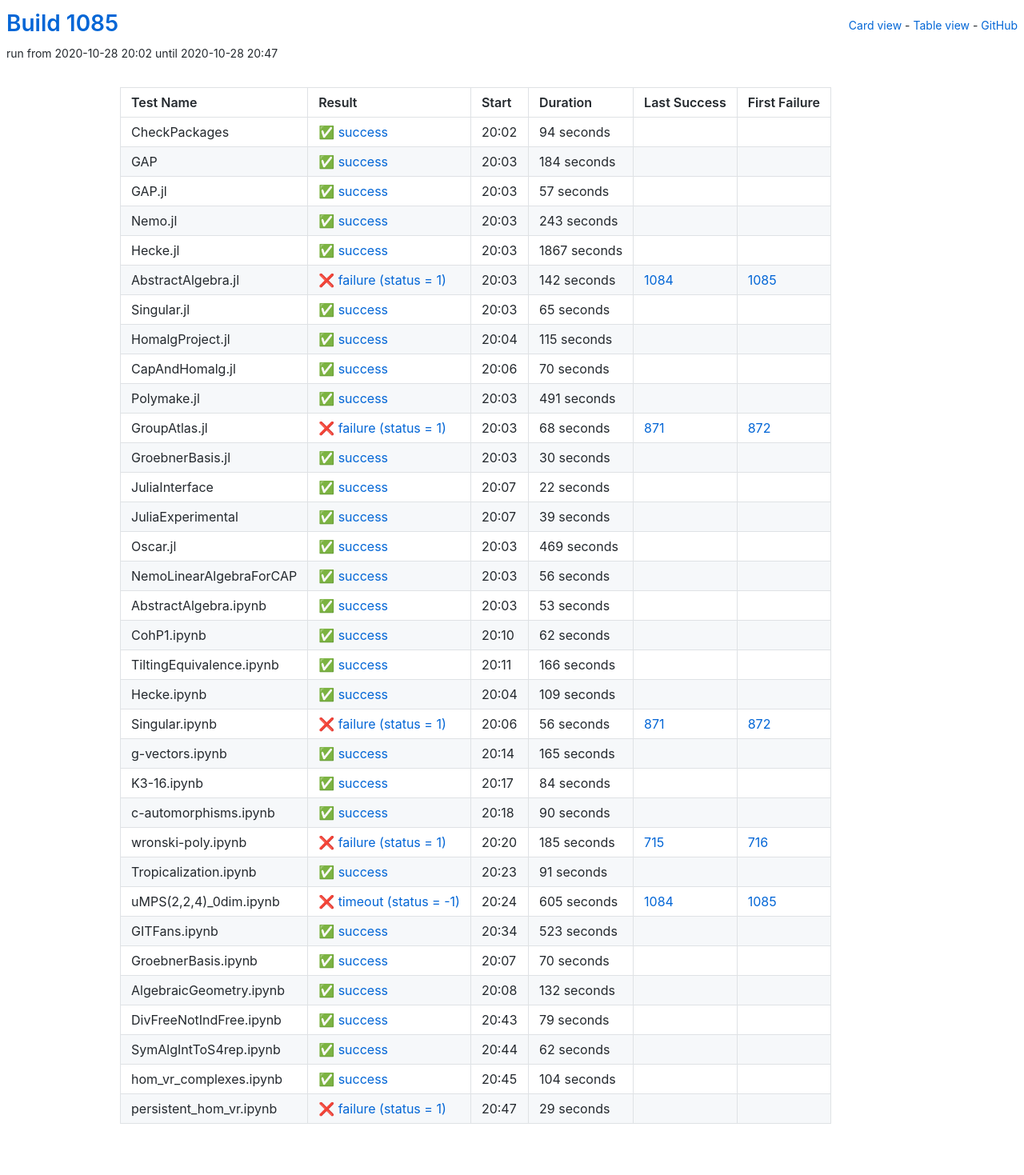
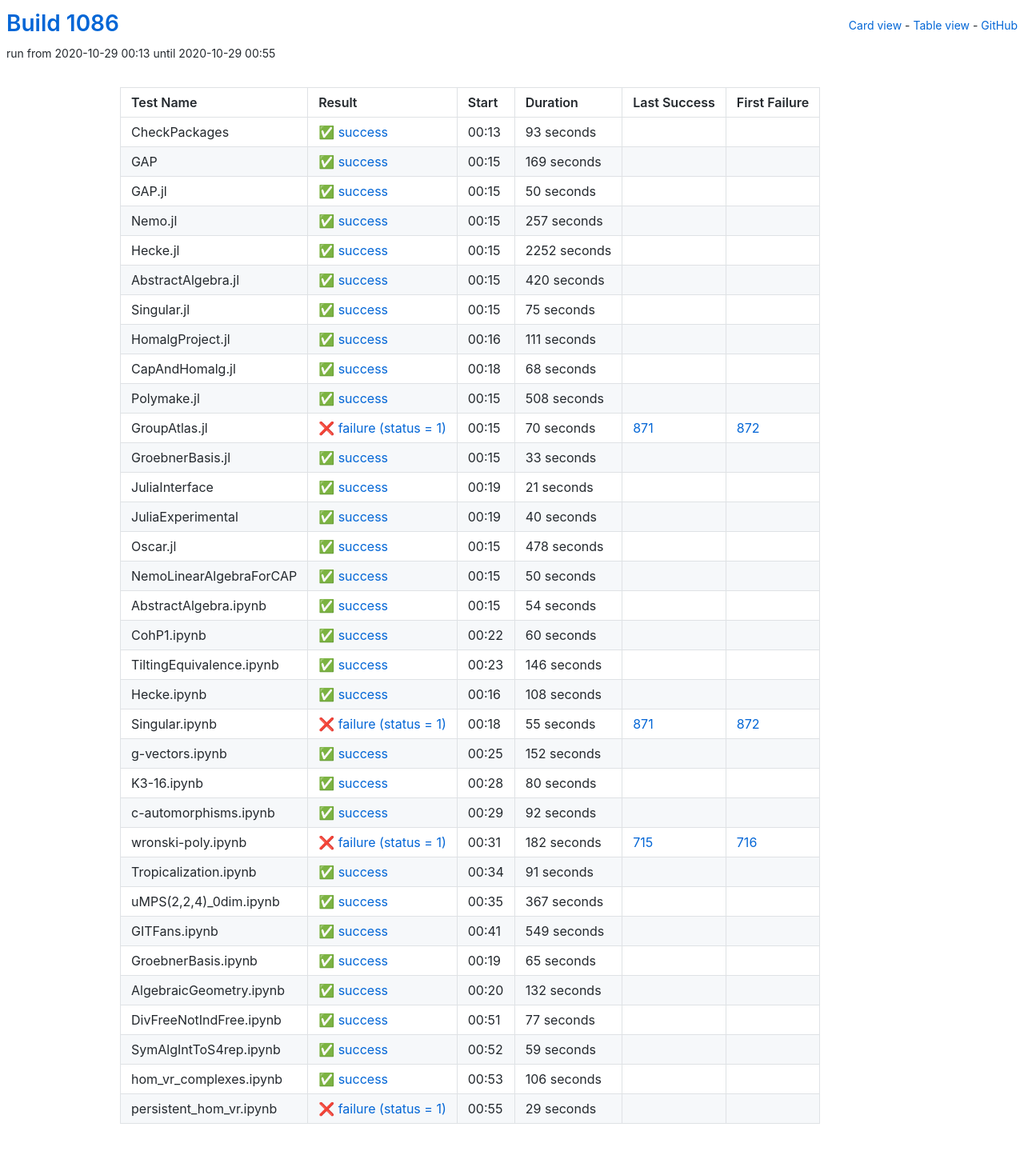
Before and after one commit to oscar-system/oscar-ci-status-stable, a Jekyll site: the page built from table.html, in a window 1280 px wide. Shown: the whole page at 80% size. Built offline with Jekyll 4.4.1, drawn with Linux system fonts in a browser that asks for light colours.

Commit message:
Build #1086

```diff
--- a/_data/ci.yml
+++ b/_data/ci.yml
@@ -1,6 +1,6 @@
 ---
-build: 1085
-build_url: https://oscarci.mathematik.uni-kl.de/job/oscar-stable/1085/
+build: 1086
+build_url: https://oscarci.mathematik.uni-kl.de/job/oscar-stable/1086/
 job: oscar-stable
 organization: oscar-system
 repo: oscar-ci-status-stable
@@ -8,308 +8,308 @@ repourl: https://github.com/oscar-system/oscar-ci-status-stable
 tests:
 - name: CheckPackages
   id: checkpackages
-  log: https://oscarci.mathematik.uni-kl.de/job/oscar-stable/1085/artifact/logs/build-1085/CheckPackages.log
-  start: 2020-10-28 20:02
+  log: https://oscarci.mathematik.uni-kl.de/job/oscar-stable/1086/artifact/logs/build-1086/CheckPackages.log
+  start: 2020-10-29 00:13
   success: true
   exitcode: 0
   status: success
-  duration: 94
+  duration: 93
   last_success: false
   last_success_url:
   first_failure: false
   first_failure_url:
 - name: GAP
   id: gap
-  log: https://oscarci.mathematik.uni-kl.de/job/oscar-stable/1085/artifact/logs/build-1085/GAP.log
-  start: 2020-10-28 20:03
+  log: https://oscarci.mathematik.uni-kl.de/job/oscar-stable/1086/artifact/logs/build-1086/GAP.log
+  start: 2020-10-29 00:15
   success: true
   exitcode: 0
   status: success
-  duration: 184
+  duration: 169
   last_success: false
   last_success_url:
   first_failure: false
   first_failure_url:
 - name: GAP.jl
   id: gap-jl
-  log: https://oscarci.mathematik.uni-kl.de/job/oscar-stable/1085/artifact/logs/build-1085/GAP.jl.log
-  start: 2020-10-28 20:03
+  log: https://oscarci.mathematik.uni-kl.de/job/oscar-stable/1086/artifact/logs/build-1086/GAP.jl.log
+  start: 2020-10-29 00:15
   success: true
   exitcode: 0
   status: success
-  duration: 57
+  duration: 50
   last_success: false
   last_success_url:
   first_failure: false
   first_failure_url:
 - name: Nemo.jl
   id: nemo-jl
-  log: https://oscarci.mathematik.uni-kl.de/job/oscar-stable/1085/artifact/logs/build-1085/Nemo.jl.log
-  start: 2020-10-28 20:03
+  log: https://oscarci.mathematik.uni-kl.de/job/oscar-stable/1086/artifact/logs/build-1086/Nemo.jl.log
+  start: 2020-10-29 00:15
   success: true
   exitcode: 0
   status: success
-  duration: 243
+  duration: 257
   last_success: false
   last_success_url:
   first_failure: false
   first_failure_url:
 - name: Hecke.jl
   id: hecke-jl
-  log: https://oscarci.mathematik.uni-kl.de/job/oscar-stable/1085/artifact/logs/build-1085/Hecke.jl.log
-  start: 2020-10-28 20:03
+  log: https://oscarci.mathematik.uni-kl.de/job/oscar-stable/1086/artifact/logs/build-1086/Hecke.jl.log
+  start: 2020-10-29 00:15
   success: true
   exitcode: 0
   status: success
-  duration: 1867
+  duration: 2252
   last_success: false
   last_success_url:
   first_failure: false
   first_failure_url:
 - name: AbstractAlgebra.jl
   id: abstractalgebra-jl
-  log: https://oscarci.mathematik.uni-kl.de/job/oscar-stable/1085/artifact/logs/build-1085/AbstractAlgebra.jl.log
-  start: 2020-10-28 20:03
-  success: false
-  exitcode: 1
-  status: failure
-  duration: 142
-  last_success: 1084
-  last_success_url: https://oscarci.mathematik.uni-kl.de/job/oscar-stable/1084/
-  first_failure: 1085
-  first_failure_url: https://oscarci.mathematik.uni-kl.de/job/oscar-stable/1085/
-- name: Singular.jl
-  id: singular-jl
-  log: https://oscarci.mathematik.uni-kl.de/job/oscar-stable/1085/artifact/logs/build-1085/Singular.jl.log
-  start: 2020-10-28 20:03
+  log: https://oscarci.mathematik.uni-kl.de/job/oscar-stable/1086/artifact/logs/build-1086/AbstractAlgebra.jl.log
+  start: 2020-10-29 00:15
   success: true
   exitcode: 0
   status: success
-  duration: 65
+  duration: 420
+  last_success: false
+  last_success_url:
+  first_failure: false
+  first_failure_url:
+- name: Singular.jl
+  id: singular-jl
+  log: https://oscarci.mathematik.uni-kl.de/job/oscar-stable/1086/artifact/logs/build-1086/Singular.jl.log
+  start: 2020-10-29 00:15
+  success: true
+  exitcode: 0
+  status: success
+  duration: 75
   last_success: false
   last_success_url:
   first_failure: false
   first_failure_url:
 - name: HomalgProject.jl
   id: homalgproject-jl
-  log: https://oscarci.mathematik.uni-kl.de/job/oscar-stable/1085/artifact/logs/build-1085/HomalgProject.jl.log
-  start: 2020-10-28 20:04
+  log: https://oscarci.mathematik.uni-kl.de/job/oscar-stable/1086/artifact/logs/build-1086/HomalgProject.jl.log
+  start: 2020-10-29 00:16
   success: true
   exitcode: 0
   status: success
-  duration: 115
+  duration: 111
   last_success: false
   last_success_url:
   first_failure: false
   first_failure_url:
 - name: CapAndHomalg.jl
   id: capandhomalg-jl
-  log: https://oscarci.mathematik.uni-kl.de/job/oscar-stable/1085/artifact/logs/build-1085/CapAndHomalg.jl.log
-  start: 2020-10-28 20:06
+  log: https://oscarci.mathematik.uni-kl.de/job/oscar-stable/1086/artifact/logs/build-1086/CapAndHomalg.jl.log
+  start: 2020-10-29 00:18
   success: true
   exitcode: 0
   status: success
-  duration: 70
+  duration: 68
   last_success: false
   last_success_url:
   first_failure: false
   first_failure_url:
 - name: Polymake.jl
   id: polymake-jl
-  log: https://oscarci.mathematik.uni-kl.de/job/oscar-stable/1085/artifact/logs/build-1085/Polymake.jl.log
-  start: 2020-10-28 20:03
+  log: https://oscarci.mathematik.uni-kl.de/job/oscar-stable/1086/artifact/logs/build-1086/Polymake.jl.log
+  start: 2020-10-29 00:15
   success: true
   exitcode: 0
   status: success
-  duration: 491
+  duration: 508
   last_success: false
   last_success_url:
   first_failure: false
   first_failure_url:
 - name: GroupAtlas.jl
   id: groupatlas-jl
-  log: https://oscarci.mathematik.uni-kl.de/job/oscar-stable/1085/artifact/logs/build-1085/GroupAtlas.jl.log
-  start: 2020-10-28 20:03
+  log: https://oscarci.mathematik.uni-kl.de/job/oscar-stable/1086/artifact/logs/build-1086/GroupAtlas.jl.log
+  start: 2020-10-29 00:15
   success: false
   exitcode: 1
   status: failure
-  duration: 68
+  duration: 70
   last_success: 871
   last_success_url: https://oscarci.mathematik.uni-kl.de/job/oscar-stable/871/
   first_failure: 872
   first_failure_url: https://oscarci.mathematik.uni-kl.de/job/oscar-stable/872/
 - name: GroebnerBasis.jl
   id: groebnerbasis-jl
-  log: https://oscarci.mathematik.uni-kl.de/job/oscar-stable/1085/artifact/logs/build-1085/GroebnerBasis.jl.log
-  start: 2020-10-28 20:03
+  log: https://oscarci.mathematik.uni-kl.de/job/oscar-stable/1086/artifact/logs/build-1086/GroebnerBasis.jl.log
+  start: 2020-10-29 00:15
   success: true
   exitcode: 0
   status: success
-  duration: 30
+  duration: 33
   last_success: false
   last_success_url:
   first_failure: false
   first_failure_url:
 - name: JuliaInterface
   id: juliainterface
-  log: https://oscarci.mathematik.uni-kl.de/job/oscar-stable/1085/artifact/logs/build-1085/JuliaInterface.log
-  start: 2020-10-28 20:07
+  log: https://oscarci.mathematik.uni-kl.de/job/oscar-stable/1086/artifact/logs/build-1086/JuliaInterface.log
+  start: 2020-10-29 00:19
   success: true
   exitcode: 0
   status: success
-  duration: 22
+  duration: 21
   last_success: false
   last_success_url:
   first_failure: false
   first_failure_url:
 - name: JuliaExperimental
   id: juliaexperimental
-  log: https://oscarci.mathematik.uni-kl.de/job/oscar-stable/1085/artifact/logs/build-1085/JuliaExperimental.log
-  start: 2020-10-28 20:07
+  log: https://oscarci.mathematik.uni-kl.de/job/oscar-stable/1086/artifact/logs/build-1086/JuliaExperimental.log
+  start: 2020-10-29 00:19
   success: true
   exitcode: 0
   status: success
-  duration: 39
+  duration: 40
   last_success: false
   last_success_url:
   first_failure: false
   first_failure_url:
 - name: Oscar.jl
   id: oscar-jl
-  log: https://oscarci.mathematik.uni-kl.de/job/oscar-stable/1085/artifact/logs/build-1085/Oscar.jl.log
-  start: 2020-10-28 20:03
+  log: https://oscarci.mathematik.uni-kl.de/job/oscar-stable/1086/artifact/logs/build-1086/Oscar.jl.log
+  start: 2020-10-29 00:15
   success: true
   exitcode: 0
   status: success
-  duration: 469
+  duration: 478
   last_success: false
   last_success_url:
   first_failure: false
   first_failure_url:
 - name: NemoLinearAlgebraForCAP
   id: nemolinearalgebraforcap
-  log: https://oscarci.mathematik.uni-kl.de/job/oscar-stable/1085/artifact/logs/build-1085/NemoLinearAlgebraForCAP.log
-  start: 2020-10-28 20:03
+  log: https://oscarci.mathematik.uni-kl.de/job/oscar-stable/1086/artifact/logs/build-1086/NemoLinearAlgebraForCAP.log
+  start: 2020-10-29 00:15
   success: true
   exitcode: 0
   status: success
-  duration: 56
+  duration: 50
   last_success: false
   last_success_url:
   first_failure: false
   first_failure_url:
 - name: AbstractAlgebra.ipynb
   id: abstractalgebra-ipynb
-  log: https://oscarci.mathematik.uni-kl.de/job/oscar-stable/1085/artifact/logs/build-1085/AbstractAlgebra.ipynb.log
-  start: 2020-10-28 20:03
+  log: https://oscarci.mathematik.uni-kl.de/job/oscar-stable/1086/artifact/logs/build-1086/AbstractAlgebra.ipynb.log
+  start: 2020-10-29 00:15
   success: true
   exitcode: 0
   status: success
-  duration: 53
+  duration: 54
   last_success: false
   last_success_url:
   first_failure: false
   first_failure_url:
 - name: CohP1.ipynb
   id: cohp1-ipynb
-  log: https://oscarci.mathematik.uni-kl.de/job/oscar-stable/1085/artifact/logs/build-1085/CohP1.ipynb.log
-  start: 2020-10-28 20:10
+  log: https://oscarci.mathematik.uni-kl.de/job/oscar-stable/1086/artifact/logs/build-1086/CohP1.ipynb.log
+  start: 2020-10-29 00:22
   success: true
   exitcode: 0
   status: success
-  duration: 62
+  duration: 60
   last_success: false
   last_success_url:
   first_failure: false
   first_failure_url:
 - name: TiltingEquivalence.ipynb
   id: tiltingequivalence-ipynb
-  log: https://oscarci.mathematik.uni-kl.de/job/oscar-stable/1085/artifact/logs/build-1085/TiltingEquivalence.ipynb.log
-  start: 2020-10-28 20:11
+  log: https://oscarci.mathematik.uni-kl.de/job/oscar-stable/1086/artifact/logs/build-1086/TiltingEquivalence.ipynb.log
+  start: 2020-10-29 00:23
   success: true
   exitcode: 0
   status: success
-  duration: 166
+  duration: 146
   last_success: false
   last_success_url:
   first_failure: false
   first_failure_url:
 - name: Hecke.ipynb
   id: hecke-ipynb
-  log: https://oscarci.mathematik.uni-kl.de/job/oscar-stable/1085/artifact/logs/build-1085/Hecke.ipynb.log
-  start: 2020-10-28 20:04
+  log: https://oscarci.mathematik.uni-kl.de/job/oscar-stable/1086/artifact/logs/build-1086/Hecke.ipynb.log
+  start: 2020-10-29 00:16
   success: true
   exitcode: 0
   status: success
-  duration: 109
+  duration: 108
   last_success: false
   last_success_url:
   first_failure: false
   first_failure_url:
 - name: Singular.ipynb
   id: singular-ipynb
-  log: https://oscarci.mathematik.uni-kl.de/job/oscar-stable/1085/artifact/logs/build-1085/Singular.ipynb.log
-  start: 2020-10-28 20:06
+  log: https://oscarci.mathematik.uni-kl.de/job/oscar-stable/1086/artifact/logs/build-1086/Singular.ipynb.log
+  start: 2020-10-29 00:18
   success: false
   exitcode: 1
   status: failure
-  duration: 56
+  duration: 55
   last_success: 871
   last_success_url: https://oscarci.mathematik.uni-kl.de/job/oscar-stable/871/
   first_failure: 872
   first_failure_url: https://oscarci.mathematik.uni-kl.de/job/oscar-stable/872/
 - name: g-vectors.ipynb
   id: g-vectors-ipynb
-  log: https://oscarci.mathematik.uni-kl.de/job/oscar-stable/1085/artifact/logs/build-1085/g-vectors.ipynb.log
-  start: 2020-10-28 20:14
+  log: https://oscarci.mathematik.uni-kl.de/job/oscar-stable/1086/artifact/logs/build-1086/g-vectors.ipynb.log
+  start: 2020-10-29 00:25
   success: true
   exitcode: 0
   status: success
-  duration: 165
+  duration: 152
   last_success: false
   last_success_url:
   first_failure: false
   first_failure_url:
 - name: K3-16.ipynb
   id: k3-16-ipynb
-  log: https://oscarci.mathematik.uni-kl.de/job/oscar-stable/1085/artifact/logs/build-1085/K3-16.ipynb.log
-  start: 2020-10-28 20:17
+  log: https://oscarci.mathematik.uni-kl.de/job/oscar-stable/1086/artifact/logs/build-1086/K3-16.ipynb.log
+  start: 2020-10-29 00:28
   success: true
   exitcode: 0
   status: success
-  duration: 84
+  duration: 80
   last_success: false
   last_success_url:
   first_failure: false
   first_failure_url:
 - name: c-automorphisms.ipynb
   id: c-automorphisms-ipynb
-  log: https://oscarci.mathematik.uni-kl.de/job/oscar-stable/1085/artifact/logs/build-1085/c-automorphisms.ipynb.log
-  start: 2020-10-28 20:18
+  log: https://oscarci.mathematik.uni-kl.de/job/oscar-stable/1086/artifact/logs/build-1086/c-automorphisms.ipynb.log
+  start: 2020-10-29 00:29
   success: true
   exitcode: 0
   status: success
-  duration: 90
+  duration: 92
   last_success: false
   last_success_url:
   first_failure: false
   first_failure_url:
 - name: wronski-poly.ipynb
   id: wronski-poly-ipynb
-  log: https://oscarci.mathematik.uni-kl.de/job/oscar-stable/1085/artifact/logs/build-1085/wronski-poly.ipynb.log
-  start: 2020-10-28 20:20
+  log: https://oscarci.mathematik.uni-kl.de/job/oscar-stable/1086/artifact/logs/build-1086/wronski-poly.ipynb.log
+  start: 2020-10-29 00:31
   success: false
   exitcode: 1
   status: failure
-  duration: 185
+  duration: 182
   last_success: 715
   last_success_url: https://oscarci.mathematik.uni-kl.de/job/oscar-stable/715/
   first_failure: 716
   first_failure_url: https://oscarci.mathematik.uni-kl.de/job/oscar-stable/716/
 - name: Tropicalization.ipynb
   id: tropicalization-ipynb
-  log: https://oscarci.mathematik.uni-kl.de/job/oscar-stable/1085/artifact/logs/build-1085/Tropicalization.ipynb.log
-  start: 2020-10-28 20:23
+  log: https://oscarci.mathematik.uni-kl.de/job/oscar-stable/1086/artifact/logs/build-1086/Tropicalization.ipynb.log
+  start: 2020-10-29 00:34
   success: true
   exitcode: 0
   status: success
@@ -320,44 +320,44 @@ tests:
   first_failure_url:
 - name: uMPS(2,2,4)_0dim.ipynb
   id: umps-2-2-4-0dim-ipynb
-  log: https://oscarci.mathematik.uni-kl.de/job/oscar-stable/1085/artifact/logs/build-1085/uMPS-2-2-4-_0dim.ipynb.log
-  start: 2020-10-28 20:24
-  success: false
-  exitcode: -1
-  status: timeout
-  duration: 605
-  last_success: 1084
-  last_success_url: https://oscarci.mathematik.uni-kl.de/job/oscar-stable/1084/
-  first_failure: 1085
-  first_failure_url: https://oscarci.mathematik.uni-kl.de/job/oscar-stable/1085/
-- name: GITFans.ipynb
-  id: gitfans-ipynb
-  log: https://oscarci.mathematik.uni-kl.de/job/oscar-stable/1085/artifact/logs/build-1085/GITFans.ipynb.log
-  start: 2020-10-28 20:34
+  log: https://oscarci.mathematik.uni-kl.de/job/oscar-stable/1086/artifact/logs/build-1086/uMPS-2-2-4-_0dim.ipynb.log
+  start: 2020-10-29 00:35
   success: true
   exitcode: 0
   status: success
-  duration: 523
+  duration: 367
+  last_success: false
+  last_success_url:
+  first_failure: false
+  first_failure_url:
+- name: GITFans.ipynb
+  id: gitfans-ipynb
+  log: https://oscarci.mathematik.uni-kl.de/job/oscar-stable/1086/artifact/logs/build-1086/GITFans.ipynb.log
+  start: 2020-10-29 00:41
+  success: true
+  exitcode: 0
+  status: success
+  duration: 549
   last_success: false
   last_success_url:
   first_failure: false
   first_failure_url:
 - name: GroebnerBasis.ipynb
   id: groebnerbasis-ipynb
-  log: https://oscarci.mathematik.uni-kl.de/job/oscar-stable/1085/artifact/logs/build-1085/GroebnerBasis.ipynb.log
-  start: 2020-10-28 20:07
+  log: https://oscarci.mathematik.uni-kl.de/job/oscar-stable/1086/artifact/logs/build-1086/GroebnerBasis.ipynb.log
+  start: 2020-10-29 00:19
   success: true
   exitcode: 0
   status: success
-  duration: 70
+  duration: 65
   last_success: false
   last_success_url:
   first_failure: false
   first_failure_url:
 - name: AlgebraicGeometry.ipynb
   id: algebraicgeometry-ipynb
-  log: https://oscarci.mathematik.uni-kl.de/job/oscar-stable/1085/artifact/logs/build-1085/AlgebraicGeometry.ipynb.log
-  start: 2020-10-28 20:08
+  log: https://oscarci.mathematik.uni-kl.de/job/oscar-stable/1086/artifact/logs/build-1086/AlgebraicGeometry.ipynb.log
+  start: 2020-10-29 00:20
   success: true
   exitcode: 0
   status: success
@@ -368,44 +368,44 @@ tests:
   first_failure_url:
 - name: DivFreeNotIndFree.ipynb
   id: divfreenotindfree-ipynb
-  log: https://oscarci.mathematik.uni-kl.de/job/oscar-stable/1085/artifact/logs/build-1085/DivFreeNotIndFree.ipynb.log
-  start: 2020-10-28 20:43
+  log: https://oscarci.mathematik.uni-kl.de/job/oscar-stable/1086/artifact/logs/build-1086/DivFreeNotIndFree.ipynb.log
+  start: 2020-10-29 00:51
   success: true
   exitcode: 0
   status: success
-  duration: 79
+  duration: 77
   last_success: false
   last_success_url:
   first_failure: false
   first_failure_url:
 - name: SymAlgIntToS4rep.ipynb
   id: symalginttos4rep-ipynb
-  log: https://oscarci.mathematik.uni-kl.de/job/oscar-stable/1085/artifact/logs/build-1085/SymAlgIntToS4rep.ipynb.log
-  start: 2020-10-28 20:44
+  log: https://oscarci.mathematik.uni-kl.de/job/oscar-stable/1086/artifact/logs/build-1086/SymAlgIntToS4rep.ipynb.log
+  start: 2020-10-29 00:52
   success: true
   exitcode: 0
   status: success
-  duration: 62
+  duration: 59
   last_success: false
   last_success_url:
   first_failure: false
   first_failure_url:
 - name: hom_vr_complexes.ipynb
   id: hom-vr-complexes-ipynb
-  log: https://oscarci.mathematik.uni-kl.de/job/oscar-stable/1085/artifact/logs/build-1085/hom_vr_complexes.ipynb.log
-  start: 2020-10-28 20:45
+  log: https://oscarci.mathematik.uni-kl.de/job/oscar-stable/1086/artifact/logs/build-1086/hom_vr_complexes.ipynb.log
+  start: 2020-10-29 00:53
   success: true
   exitcode: 0
   status: success
-  duration: 104
+  duration: 106
   last_success: false
   last_success_url:
   first_failure: false
   first_failure_url:
 - name: persistent_hom_vr.ipynb
   id: persistent-hom-vr-ipynb
-  log: https://oscarci.mathematik.uni-kl.de/job/oscar-stable/1085/artifact/logs/build-1085/persistent_hom_vr.ipynb.log
-  start: 2020-10-28 20:47
+  log: https://oscarci.mathematik.uni-kl.de/job/oscar-stable/1086/artifact/logs/build-1086/persistent_hom_vr.ipynb.log
+  start: 2020-10-29 00:55
   success: false
   exitcode: 1
   status: failure
```
Also changed, not shown: README.md.
